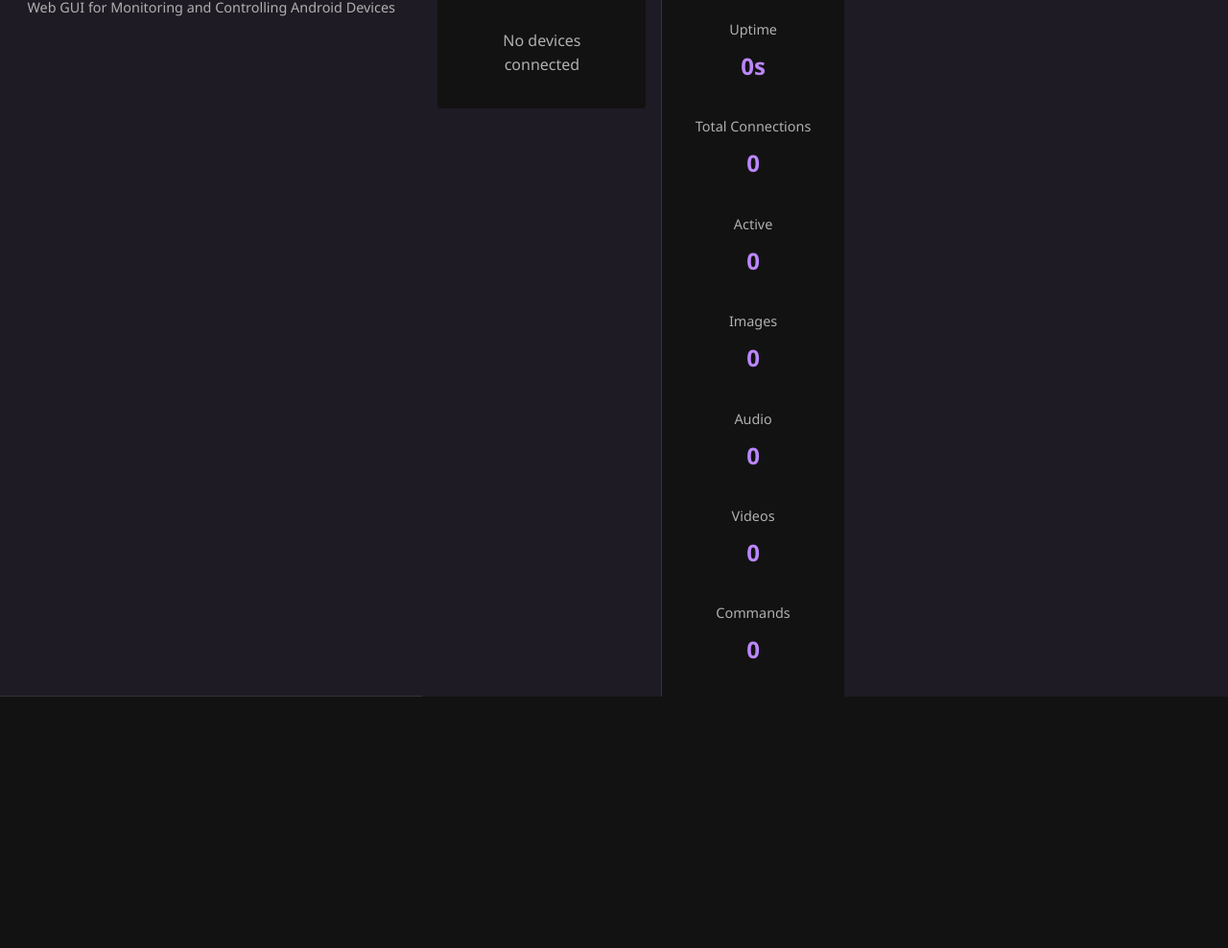
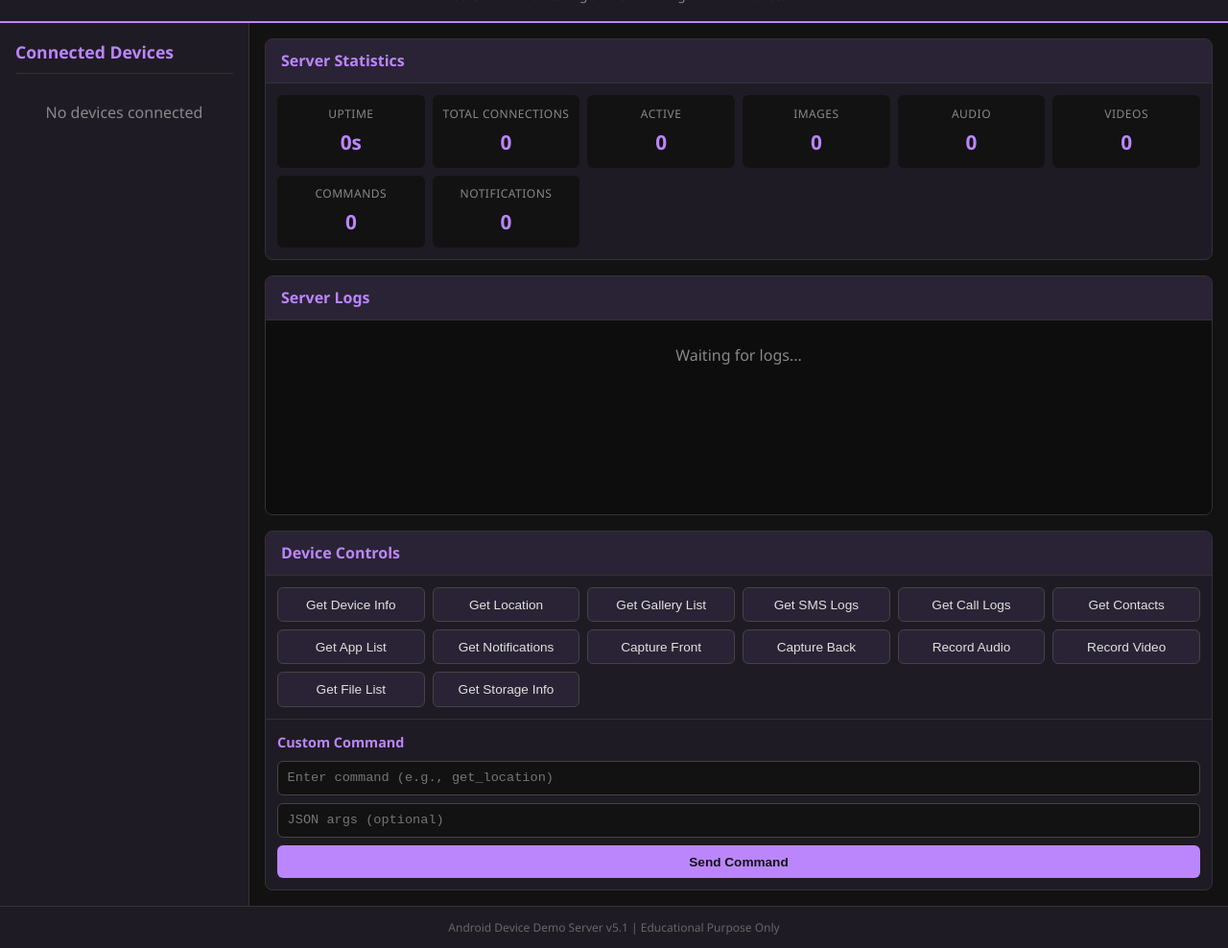
Before and after one commit to MTalha1276/Web_ui_Server, a plain HTML site: page index.html in a window 1280 px wide. Shown: the part 74-1062 px from the top of the page at 96% size. Before the commit the page ends 800 px from the top, so only its background shows below. Drawn offline with Linux system fonts and the light colour scheme; no server answers.

Commit message:
Add files via upload

```diff
--- a/style.css
+++ b/style.css
@@ -12,26 +12,28 @@ body {
 }
 
 .container {
+    max-width: 100%;
+    min-height: 100vh;
     display: flex;
-    height: 100vh;
+    flex-direction: column;
 }
 
 header {
     background-color: #1f1b24;
     padding: 1rem;
     text-align: center;
-    border-bottom: 1px solid #333;
+    border-bottom: 2px solid #bb86fc;
 }
 
 header h1 {
     color: #bb86fc;
-    margin-bottom: 0.5rem;
-    font-size: 1.8rem;
+    margin-bottom: 0.25rem;
+    font-size: 1.5rem;
 }
 
 header p {
-    color: #b0b0b0;
-    font-size: 0.9rem;
+    color: #888;
+    font-size: 0.85rem;
 }
 
 main {
@@ -40,233 +42,240 @@ main {
     overflow: hidden;
 }
 
+/* Sidebar - Devices */
 .sidebar {
-    width: 250px;
+    width: 260px;
     background-color: #1f1b24;
     border-right: 1px solid #333;
+    padding: 1rem;
     overflow-y: auto;
-    padding: 1rem;
+    flex-shrink: 0;
 }
 
 .sidebar h2 {
     color: #bb86fc;
-    margin-bottom: 1rem;
-    font-size: 1.2rem;
+    font-size: 1.1rem;
+    margin-bottom: 0.75rem;
+    padding-bottom: 0.5rem;
     border-bottom: 1px solid #333;
-    padding-bottom: 0.5rem;
-}
-
-#devices-list {
-    background-color: #121212;
-    border-radius: 4px;
-    padding: 1rem;
 }
 
 #devices-list p {
-    color: #b0b0b0;
+    color: #888;
     text-align: center;
-    padding: 1rem;
+    padding: 1rem 0;
 }
 
+/* Main content area */
 .main-content {
     flex: 1;
     display: flex;
     flex-direction: column;
+    overflow-y: auto;
+    padding: 1rem;
+    gap: 1rem;
+}
+
+/* Stats panel */
+.stats-panel {
+    background-color: #1f1b24;
+    border: 1px solid #333;
+    border-radius: 8px;
     overflow: hidden;
 }
 
-.panel {
+.stats-panel h2 {
+    background-color: #2a2335;
+    color: #bb86fc;
+    padding: 0.6rem 1rem;
+    font-size: 1rem;
+    border-bottom: 1px solid #333;
+}
+
+#stats {
+    display: grid;
+    grid-template-columns: repeat(auto-fit, minmax(140px, 1fr));
+    gap: 0.5rem;
+    padding: 0.75rem;
+}
+
+.stat-item {
+    background-color: #121212;
+    padding: 0.6rem;
+    border-radius: 6px;
+    text-align: center;
+}
+
+.stat-label {
+    font-size: 0.75rem;
+    color: #888;
+    margin-bottom: 0.25rem;
+    text-transform: uppercase;
+    letter-spacing: 0.5px;
+}
+
+.stat-value {
+    font-size: 1.3rem;
+    font-weight: bold;
+    color: #bb86fc;
+}
+
+/* Logs panel */
+.logs-panel {
     background-color: #1f1b24;
     border: 1px solid #333;
-    border-radius: 4px;
-    margin: 1rem;
+    border-radius: 8px;
     overflow: hidden;
+    flex: 1;
+    min-height: 250px;
     display: flex;
     flex-direction: column;
 }
 
-.panel h2 {
+.logs-panel h2 {
     background-color: #2a2335;
     color: #bb86fc;
-    padding: 0.75rem 1rem;
-    font-size: 1.1rem;
+    padding: 0.6rem 1rem;
+    font-size: 1rem;
     border-bottom: 1px solid #333;
 }
 
-.panel-content {
+#logs-container {
     flex: 1;
     overflow-y: auto;
-    padding: 1rem;
+    padding: 0.5rem;
+    background-color: #0d0d0d;
 }
 
-.stats-panel .panel-content {
-    display: grid;
-    grid-template-columns: repeat(auto-fit, minmax(200px, 1fr));
-    gap: 1rem;
-}
-
-.stats-panel .stat-item {
-    background-color: #121212;
-    padding: 1rem;
-    border-radius: 4px;
+#logs p {
+    color: #888;
     text-align: center;
-}
-
-.stats-panel .stat-label {
-    font-size: 0.9rem;
-    color: #b0b0b0;
-    margin-bottom: 0.5rem;
-}
-
-.stats-panel .stat-value {
-    font-size: 1.5rem;
-    font-weight: bold;
-    color: #bb86fc;
-}
-
-.logs-panel .panel-content {
-    background-color: #121212;
-    border-radius: 4px;
-    height: 300px;
-}
-
-#logs {
-    height: 100%;
-    overflow-y: auto;
-    font-family: 'Courier New', Courier, monospace;
-    font-size: 0.85rem;
-    line-height: 1.4;
+    padding: 1rem 0;
 }
 
 .log-entry {
-    padding: 0.25rem 0;
+    padding: 2px 0;
     border-bottom: 1px solid rgba(255, 255, 255, 0.05);
+    font-family: 'Courier New', Courier, monospace;
+    font-size: 0.8rem;
+    line-height: 1.4;
+    white-space: pre-wrap;
+    word-break: break-all;
+    color: #ccc;
 }
 
-.log-entry:nth-child(even) {
-    background-color: rgba(255, 255, 255, 0.02);
+/* Controls panel */
+.controls-panel {
+    background-color: #1f1b24;
+    border: 1px solid #333;
+    border-radius: 8px;
+    overflow: hidden;
 }
 
-.controls-panel .panel-content {
-    display: grid;
-    grid-template-columns: repeat(auto-fill, minmax(150px, 1fr));
-    gap: 0.75rem;
+.controls-panel h2 {
+    background-color: #2a2335;
+    color: #bb86fc;
+    padding: 0.6rem 1rem;
+    font-size: 1rem;
+    border-bottom: 1px solid #333;
 }
 
 .button-group {
     display: grid;
-    grid-template-columns: repeat(auto-fill, minmax(150px, 1fr));
-    gap: 0.75rem;
+    grid-template-columns: repeat(auto-fill, minmax(140px, 1fr));
+    gap: 0.5rem;
+    padding: 0.75rem;
 }
 
 .btn {
     background-color: #2a2335;
     color: #e0e0e0;
-    border: none;
-    padding: 0.75rem;
-    border-radius: 4px;
+    border: 1px solid #444;
+    padding: 0.6rem 0.8rem;
+    border-radius: 6px;
     cursor: pointer;
-    font-size: 0.9rem;
-    transition: all 0.2s ease;
-    text-align: left;
+    font-size: 0.85rem;
+    transition: all 0.15s ease;
+    text-align: center;
 }
 
 .btn:hover {
-    background-color: #372f48;
-    transform: translateY(-2px);
+    background-color: #3d3349;
+    border-color: #bb86fc;
+    color: #bb86fc;
+    transform: translateY(-1px);
 }
 
 .btn:active {
     transform: translateY(0);
 }
 
-.btn:disabled {
-    background-color: #4a4a4a;
-    color: #888888;
-    cursor: not-allowed;
-}
-
+/* Custom command section */
 .custom-command {
-    background-color: #121212;
-    padding: 1rem;
-    border-radius: 4px;
-    margin-top: 1rem;
+    padding: 0.75rem;
+    border-top: 1px solid #333;
 }
 
 .custom-command h3 {
     color: #bb86fc;
-    margin-bottom: 0.75rem;
-    font-size: 1rem;
+    margin-bottom: 0.5rem;
+    font-size: 0.9rem;
 }
 
 .custom-command input {
     width: 100%;
-    padding: 0.75rem;
-    margin-bottom: 0.75rem;
-    background-color: #2a2335;
-    border: 1px solid #333;
-    border-radius: 4px;
+    padding: 0.6rem;
+    margin-bottom: 0.5rem;
+    background-color: #121212;
+    border: 1px solid #444;
+    border-radius: 6px;
     color: #e0e0e0;
-    font-size: 0.9rem;
+    font-size: 0.85rem;
+    font-family: monospace;
 }
 
-.custom-button {
+.custom-command input:focus {
+    outline: none;
+    border-color: #bb86fc;
+}
+
+.custom-command .btn {
     width: 100%;
-    padding: 0.75rem;
     background-color: #bb86fc;
     color: #121212;
+    font-weight: bold;
     border: none;
-    border-radius: 4px;
-    font-size: 0.9rem;
-    font-weight: bold;
-    cursor: pointer;
-    transition: all 0.2s ease;
 }
 
-.custom-button:hover {
+.custom-command .btn:hover {
     background-color: #c79cff;
-    transform: translateY(-2px);
 }
 
-.custom-button:active {
-    transform: translateY(0);
+/* Device cards */
+.device-card {
+    background-color: #1a1a2e;
+    padding: 0.6rem;
+    margin: 0.5rem 0;
+    border-radius: 6px;
+    border-left: 3px solid #888;
 }
 
 footer {
     background-color: #1f1b24;
     text-align: center;
-    padding: 1rem;
-    font-size: 0.8rem;
-    color: #888888;
+    padding: 0.75rem;
+    font-size: 0.75rem;
+    color: #666;
     border-top: 1px solid #333;
 }
 
-/* Responsive design */
+/* Responsive */
 @media (max-width: 768px) {
-    .container {
+    main {
         flex-direction: column;
     }
-
     .sidebar {
         width: 100%;
-        height: auto;
-        max-height: 150px;
-    }
-
-    .main-content {
-        flex-direction: column;
-        height: calc(100vh - 150px);
-    }
-
-    .panel {
-        margin: 0.5rem;
-    }
-
-    .stats-panel .panel-content {
-        grid-template-columns: repeat(auto-fit, minmax(150px, 1fr));
-    }
-
-    .controls-panel .panel-content {
-        grid-template-columns: repeat(auto-fill, minmax(120px, 1fr));
+        max-height: 200px;
     }
 }
```
Also changed, not shown: 1 other file.
